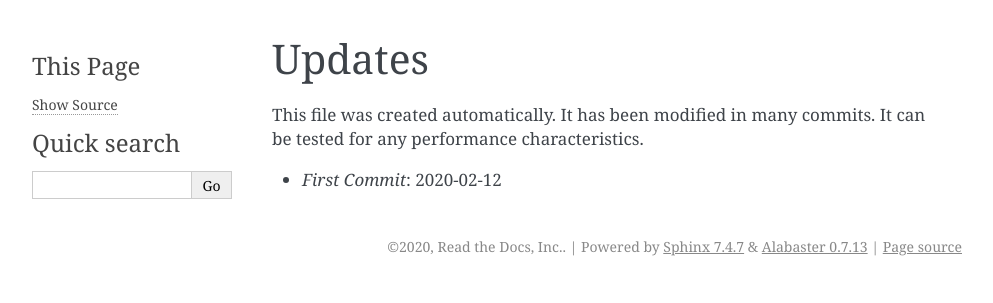
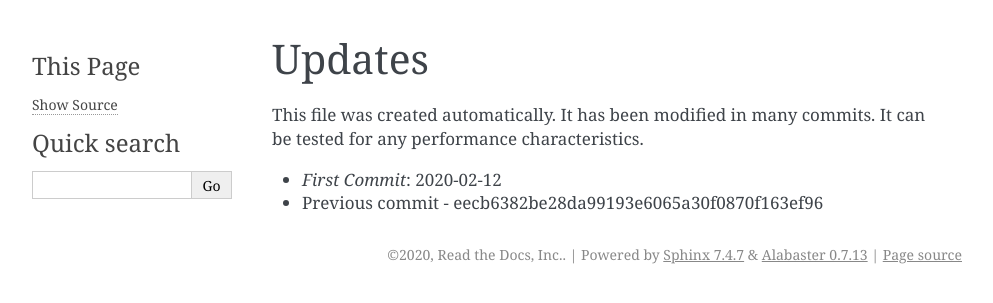
Before and after one commit to readthedocs/rtd-git-stresstest, a Sphinx documentation site: the page built from docs/updates.rst, in a window 1280 px wide. Shown: the top 303 px of the page, without its empty margins (148-1141 px from the left). Built offline with Sphinx 7.4.7, drawn with Linux system fonts in a browser that asks for light colours.

Commit message:
Generating commit from previous: eecb6382be28da99193e6065a30f0870f163ef96

```diff
--- a/docs/updates.rst
+++ b/docs/updates.rst
@@ -6,3 +6,4 @@ It has been modified in many commits.
 It can be tested for any performance characteristics.
 
 * *First Commit*: 2020-02-12
+* Previous commit - eecb6382be28da99193e6065a30f0870f163ef96
```
